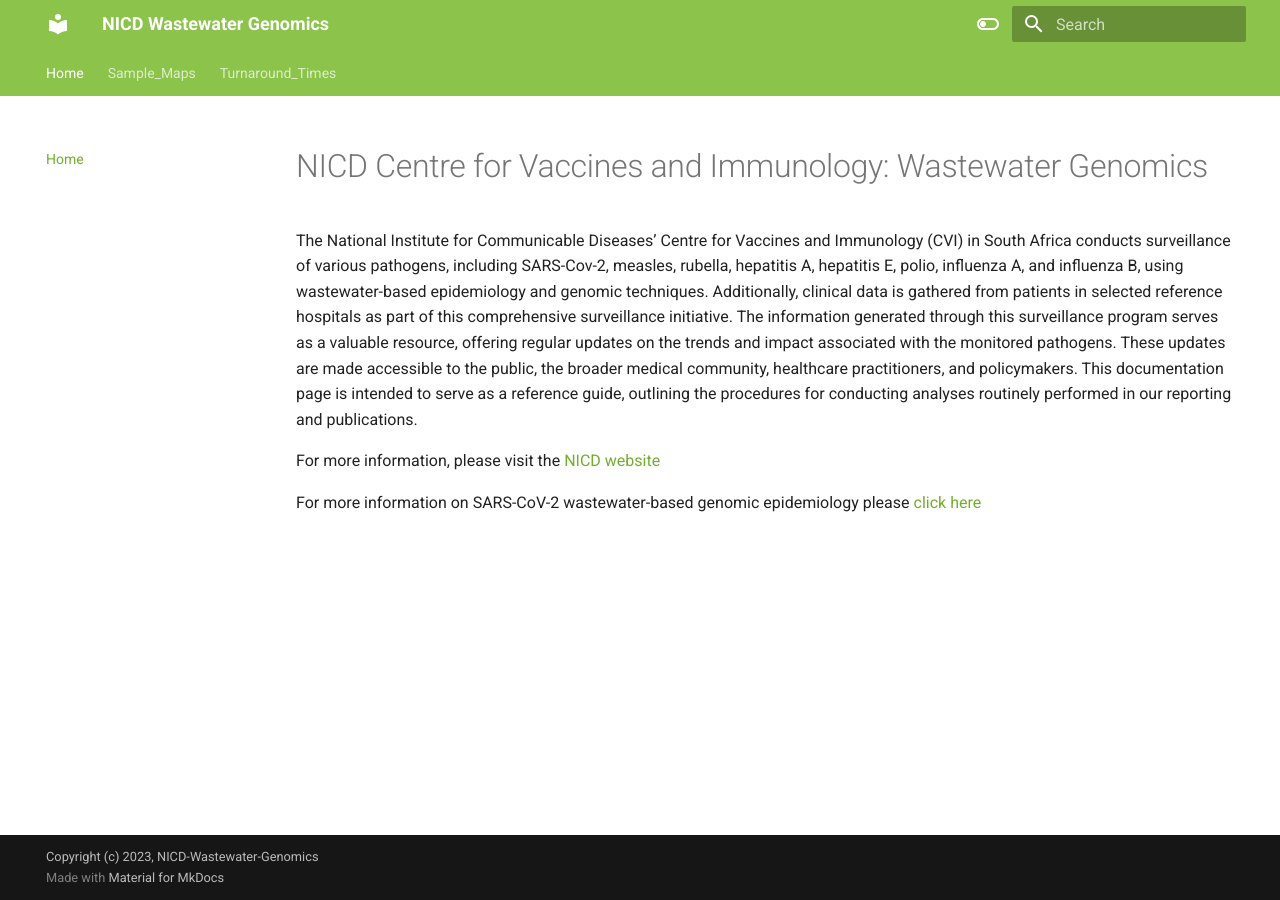
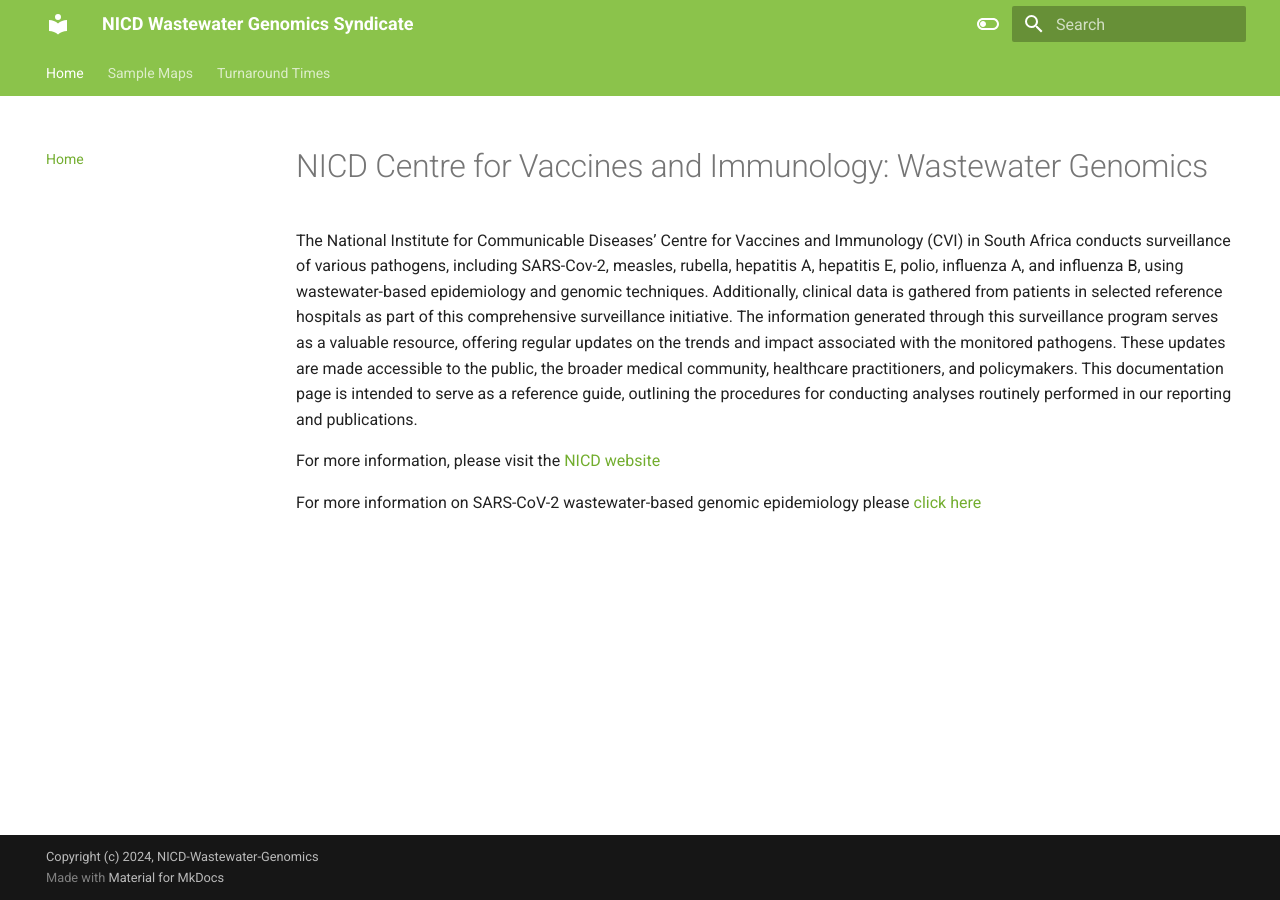
Before and after one commit to NICD-Wastewater-Genomics/NICD-Wastewater-Genomics.github.io, an MkDocs documentation site: the page built from docs/index.md, in a window 1280 px wide. Built offline with MkDocs 1.6.1 and Material for MkDocs 9.7.7, drawn with Linux system fonts in a browser that asks for light colours.

Commit message:
first commit

```diff
--- a/mkdocs.yml
+++ b/mkdocs.yml
@@ -1,8 +1,8 @@
-site_name: NICD Wastewater Genomics
+site_name: NICD Wastewater Genomics Syndicate
 nav:
   - Home: index.md
-  - Sample_Maps: sample_maps.md
-  - Turnaround_Times: labtat.md
+  - "Sample Maps": sample_maps.md
+  - "Turnaround Times": labtat.md
 theme:
   name: material
   features:
@@ -30,5 +30,8 @@ theme:
         name: Switch to light mode
       primary: light green
       accent: lime
+markdown_extensions:
+- attr_list
 
-copyright: Copyright (c) 2023, NICD-Wastewater-Genomics
+
+copyright: Copyright (c) 2024, NICD-Wastewater-Genomics
```
Also changed, not shown: docs/sample_maps.md (+14 -2 lines), docs/img/map_df.png (added), 3 other files.
